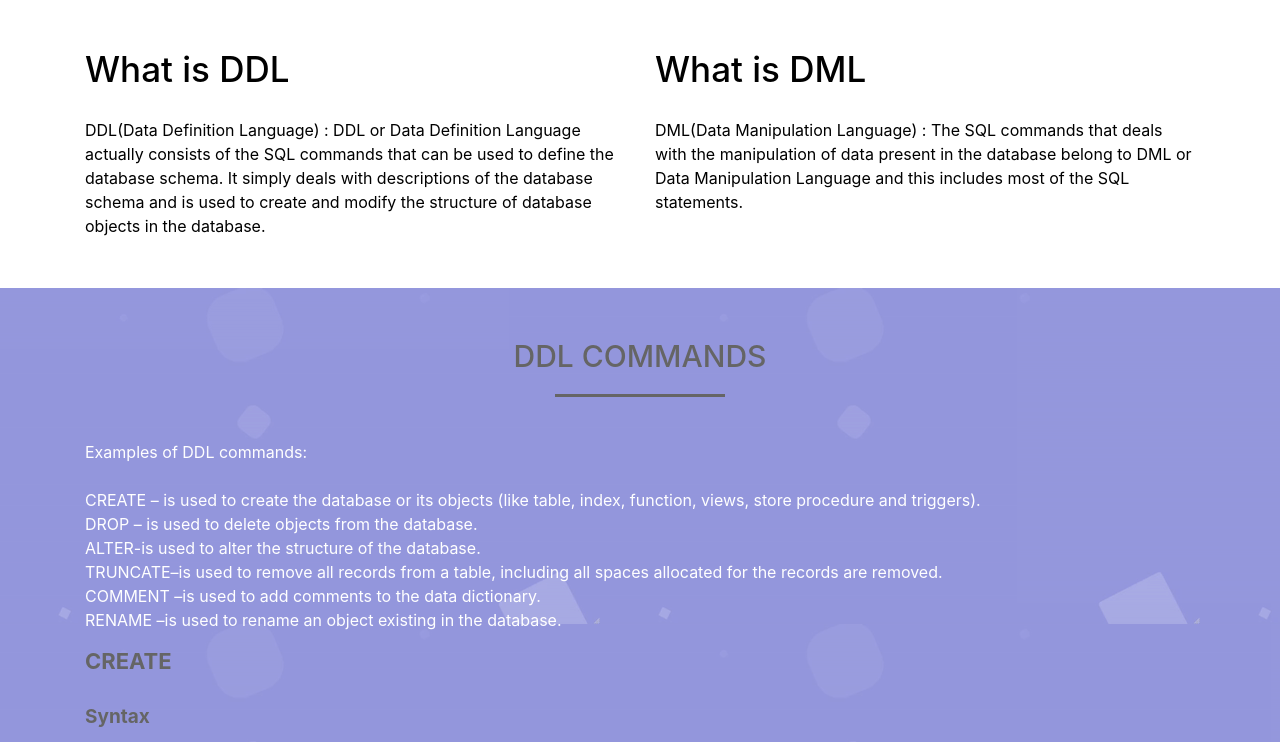
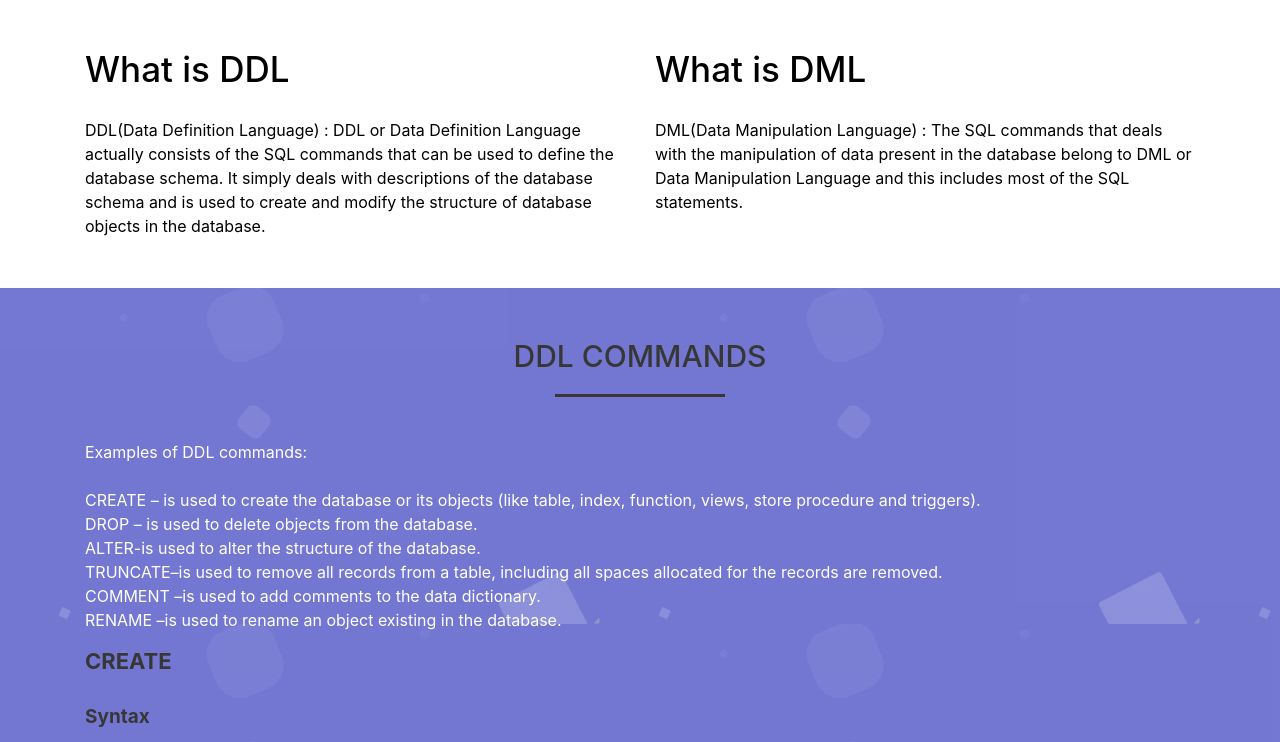
Before and after one commit to harika1333/Harika1333.github.io, a plain HTML site: page index.html in a window 1280 px wide. Shown: the part 668-1410 px from the top of the page. Drawn offline with nearby package versions, Linux system fonts and the light colour scheme.

Commit message:
Update mine.css

```diff
--- a/mine.css
+++ b/mine.css
@@ -100,7 +100,7 @@
     /*background-image: linear-gradient(rgba(175, 183, 189, 0.774),rgba(175, 183, 189, 0.774));*/
    background-image: url(bgg1.gif);
     background-repeat: repeat;
-    opacity: 0.6;
+    opacity: 0.78;
     transition: ease ;
     padding-top: 50px;
     padding-bottom: 50px;
```
